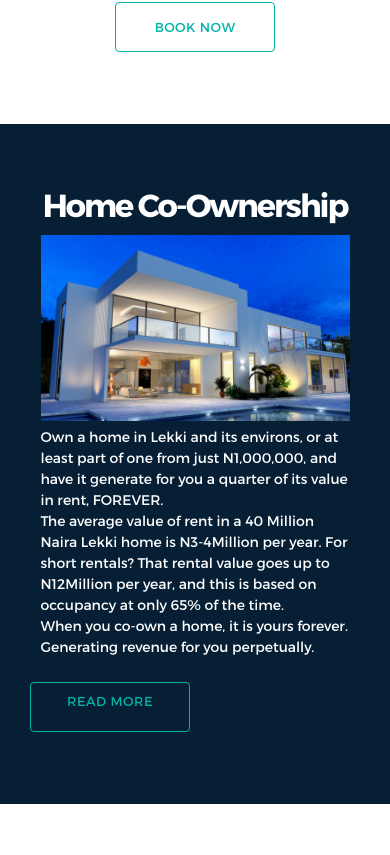
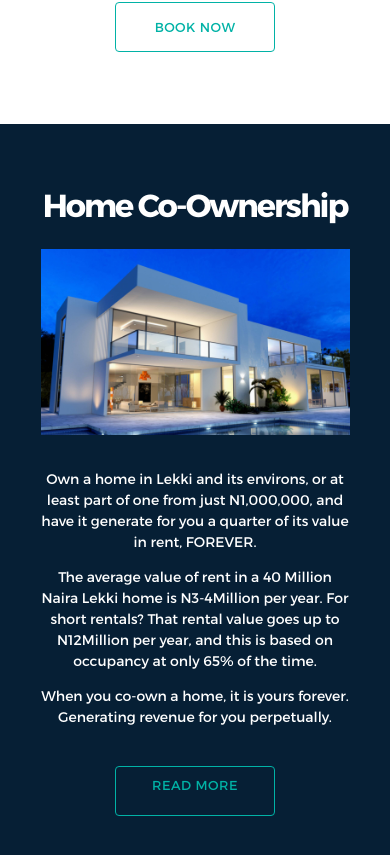
Before and after one commit to peterihimire/siester-living-react-materialize, a React (Create React App) app: page / in a window 390 px wide. Shown: the part 1741-2596 px from the top of the page. Before the commit the page ends 2545 px from the top, so only its background shows below. Built offline with nearby package versions, Linux system fonts and the light colour scheme.

Commit message:
Fixed the read more button on the home-coownership component to be centralized

```diff
--- a/src/components/HomeCoownership.css
+++ b/src/components/HomeCoownership.css
@@ -2,6 +2,7 @@ section#home-coownership {
   background-color: var(--pri-color);
   color: var(--main-white);
   padding: 3rem 0;
+  /* position: relative; */
 }
 .home-coownership-img-div {
   width: 100%;
@@ -14,7 +15,27 @@ section#home-coownership {
   justify-content: center;
 }
 .home-coownership-btn-div {
+  display: flex;
+  justify-content: center;
+}
+.btn-coownership {
 }
 .home-coownership-container h4 {
   text-align: center;
+  padding: 0 0 1rem 0;
 }
+.home-coownership-text p {
+  padding: 0 0 1rem 0;
+}
+@media (min-width: 601px) {
+}
+@media (max-width: 600px) {
+  .home-coownership-img-div {
+    width: 100%;
+    padding: 0 0 2rem 0;
+  }
+  .home-coownership-text p {
+    padding: 0 0 1rem 0;
+    text-align: center;
+  }
+}
--- a/src/components/HomeCoownership.js
+++ b/src/components/HomeCoownership.js
@@ -13,32 +13,39 @@ const HomeCoownership = () => {
               <h4>
                 Home <span>Co-Ownership</span>{" "}
               </h4>
-              <div className="col s12 m6">
+              <div className="home-coownership-content">
+                <div className="col s12 m6 l6">
                   <div className="home-coownership-img-div">
                     <img src={homeImg} alt="classic-home" />
                   </div>
                 </div>
-              <div className="col s12 m6">
+                <div className="col s12 m6 l5 offset-l1">
+                  <div className="home-coownership-text">
                     <p>
-                  Own a home in Lekki and its environs, or at least part of one
-                  from just N1,000,000, and have it generate for you a quarter
-                  of its value in rent, FOREVER.
+                      Own a home in Lekki and its environs, or at least part of
+                      one from just N1,000,000, and have it generate for you a
+                      quarter of its value in rent, FOREVER.
                     </p>
                     <p>
-                  The average value of rent in a 40 Million Naira Lekki home is
-                  N3-4Million per year. For short rentals? That rental value
-                  goes up to N12Million per year, and this is based on occupancy
-                  at only 65% of the time.
+                      The average value of rent in a 40 Million Naira Lekki home
+                      is N3-4Million per year. For short rentals? That rental
+                      value goes up to N12Million per year, and this is based on
+                      occupancy at only 65% of the time.
                     </p>
                     <p>
                       When you co-own a home, it is yours forever. Generating
                       revenue for you perpetually.
                     </p>
                   </div>
+                </div>
+              </div>
+
+              <div className="col s12">
                 <div className="home-coownership-btn-div">
-                <Link to="/" className="btn">
+                  <Link to="/" className="btn btn-coownership">
                     read more
                   </Link>
+                </div>
               </div>
             </div>
           </div>
```
Also changed, not shown: 1 other file (tests, documents, lock files or other folders). Lines whose indentation alone changed are shown as unchanged.
